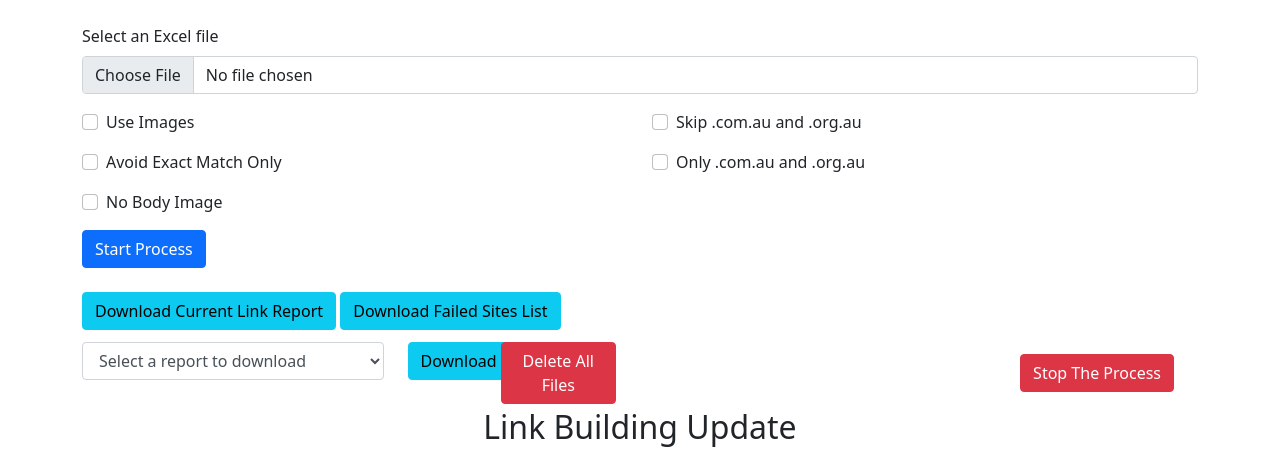
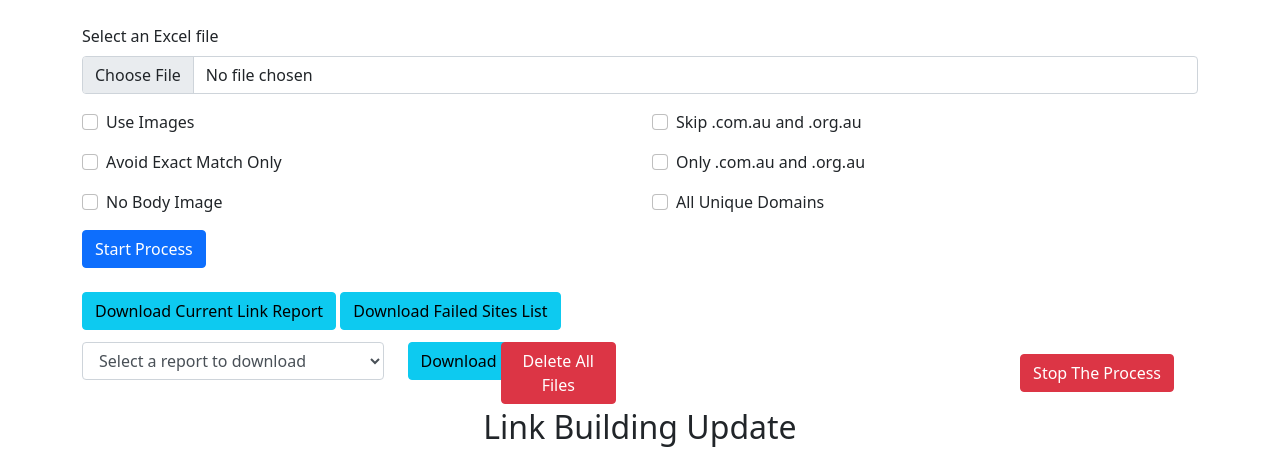
Before and after one commit to samiulhuda360/flask_with_socketio, a Flask app: page / in a window 1280 px wide. Shown: the part 66-520 px from the top of the page. Run offline with Flask 3, Linux system fonts and the light colour scheme; the visitor is signed in with stand-in values (Sample User, id 1); data that the repository does not hold is empty; some libraries are stand-ins or nearby versions.

Commit message:
All Unique Domain

```diff
--- a/app.py
+++ b/app.py
@@ -34,6 +34,7 @@ Exact_MATCH = False
 SKIP_COM_AU = False
 ONLY_COM_AU = False
 NO_BODY_IMAGE = False
+SKIP_USED_DOMAINS = False
 
 
 
@@ -391,6 +392,8 @@ def start_emit():
     ONLY_COM_AU = 'only_au' in request.form
     NO_BODY_IMAGE = 'no_body_image' in request.form
     print("NO BODY IMAGE:", NO_BODY_IMAGE  )
+    used_domains = set()  # Step 1: Initialize the set
+    SKIP_USED_DOMAINS = 'skip_used_domains' in request.form  # Step 2: Check the option from frontend
 
     global uploaded_filename
     original_filename = secure_filename(excel_file.filename)
@@ -410,7 +413,8 @@ def start_emit():
     sitenames = get_all_sitenames()
     num_sites = len(sitenames)
 
-    total_rows = len(list(sheet.iter_rows(values_only=True)))
+    rows = list(sheet.iter_rows(values_only=True))
+    total_rows = len(rows)
     row_index = 0
 
     last_used_site_index = -1  # Start with -1 so that for the first row, it starts with 0.
@@ -419,7 +423,7 @@ def start_emit():
         writer.writerow(["Failed URLs"])
     try:
         while row_index < total_rows and should_continue_processing:
-            row = list(sheet.iter_rows(values_only=True))[row_index]
+            row = rows[row_index]
 
             if row_index == 0:
                 row_index += 1
@@ -442,6 +446,8 @@ def start_emit():
             failed_post_count = 0  # Counter for failed posts.
             start_site_index = (last_used_site_index + 1) % num_sites  # Start from the next site.
 
+
+
             for offset in range(num_sites):
                 site_index = (start_site_index + offset) % num_sites  # Wrap around using modulo.
                 host_url = sitenames[site_index].strip()
@@ -449,10 +455,13 @@ def start_emit():
                 link_list = get_link_list_from_db(host_url)
                 # Extract domains from link_list
                 domain_list = [extract_domain(link) for link in link_list]
-
-
                 # Inside the success condition where you've successfully posted the link:
                 last_used_site_index = site_index  # Update the last used site index.
+
+                # Step 3: Check against the set
+                if SKIP_USED_DOMAINS and host_url in used_domains:
+                    print(f"Skipping {host_url} because it has been used before.")
+                    continue
 
 
 
@@ -526,6 +535,8 @@ def start_emit():
                             continue
                         else:
                             break
+                            # Step 4: Add to the set
+                    used_domains.add(host_url)
                     update_excel_with_live_link(file_path, row_index + 1, live_url) # Updating Excel
 
                     if live_url != "Failed To Post":
--- a/templates/index.html
+++ b/templates/index.html
@@ -74,6 +74,10 @@
             <div class="mb-3 form-check">
                 <input type="checkbox" class="form-check-input" name="only_au" id="only_au" value="True">
                 <label class="form-check-label" for="only_au">Only .com.au and .org.au</label>
+            </div>
+            <div class="mb-3 form-check">
+                <input type="checkbox" class="form-check-input" name="skip_used_domains" id="skip_used_domains" value="True">
+                <label class="form-check-label" for="skip_used_domains">All Unique Domains</label>
             </div>
         </div>
     </div>
```
